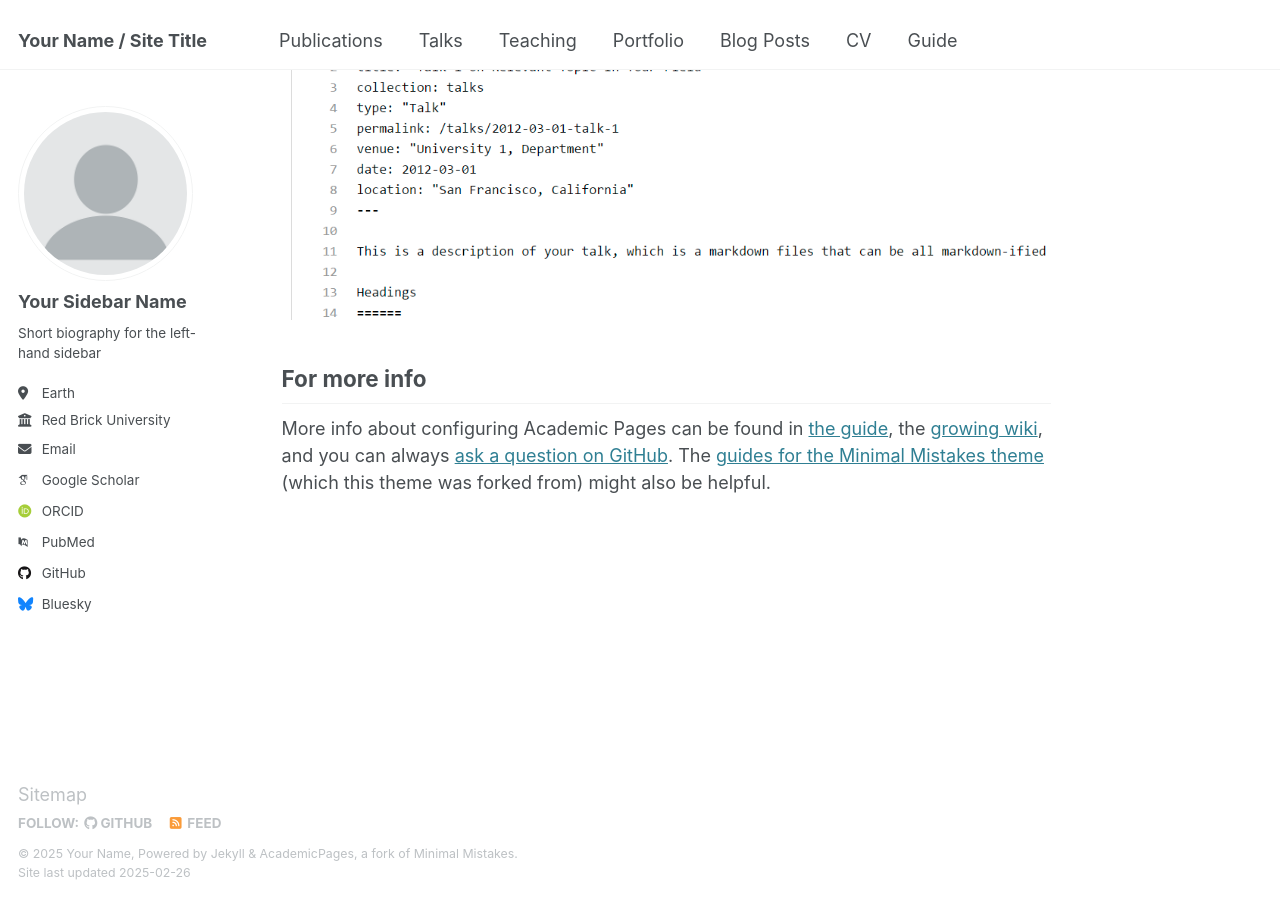
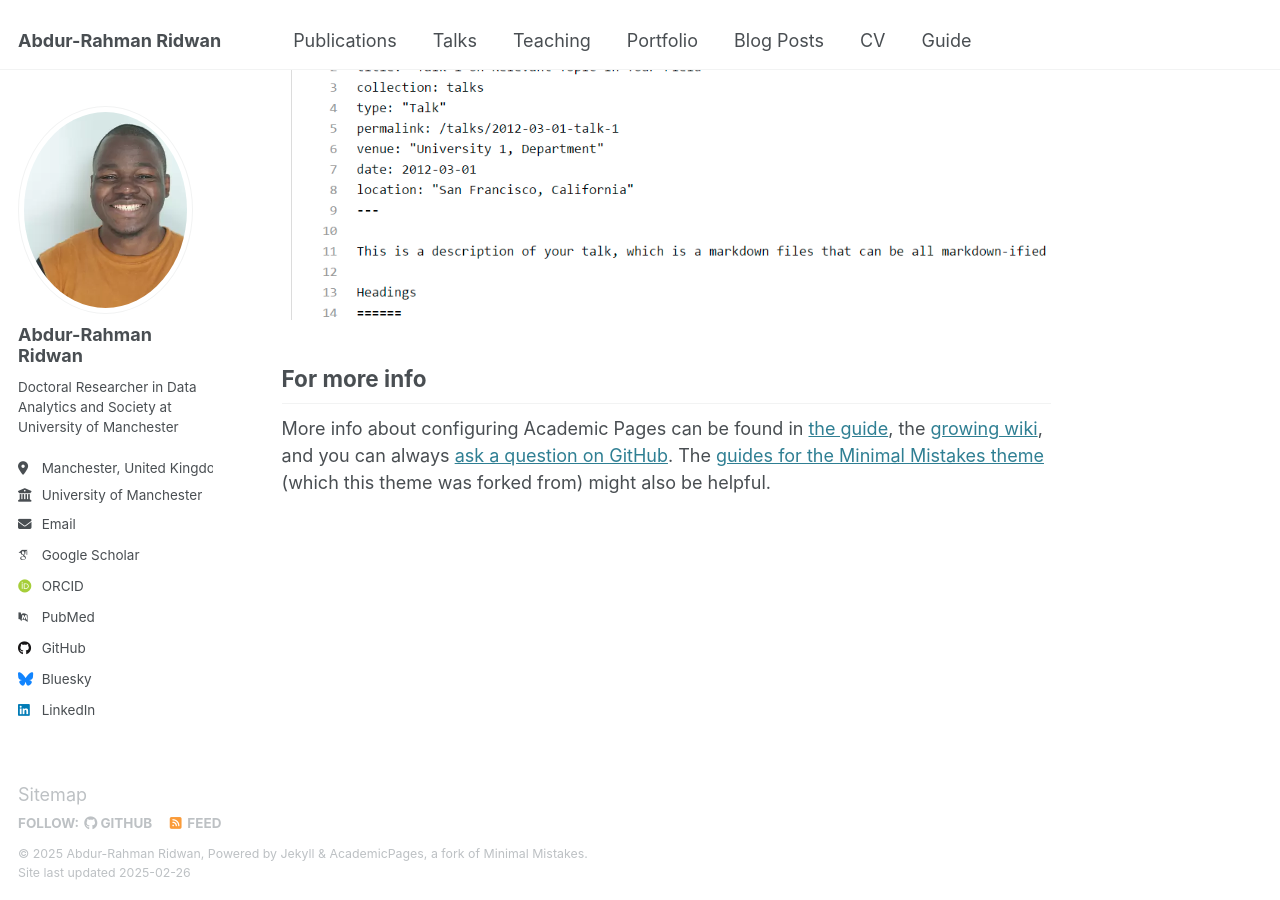
Before and after one commit to abdurrahmanlanrewaju/abdurrahmanlanrewaju.github.io, a Jekyll site: the page built from _pages/about.md, in a window 1280 px wide and 900 px high, scrolled down 2642 px. Built offline with Jekyll 4.4.1, drawn with Linux system fonts in a browser that asks for light colours; some web fonts are replaced.

Commit message:
Left-side bio update

```diff
--- a/_config.yml
+++ b/_config.yml
@@ -9,11 +9,11 @@
 # Basic Site Settings
 locale                   : "en-US"
 site_theme               : "default"
-title                    : "Your Name / Site Title"
+title                    : "Abdur-Rahman Ridwan"
 title_separator          : "-"
-name                     : &name "Your Name"
+name                     : &name "Abdur-Rahman Ridwan"
 description              : &description "personal description"
-url                      : https://academicpages.github.io # the base hostname & protocol for your site e.g. "https://[your GitHub username].github.io"
+url                      : https://abdurrahmanlanrewaju.github.io # the base hostname & protocol for your site e.g. "https://[your GitHub username].github.io"
 baseurl                  : "" # the subpath of your site, e.g. "/blog"
 repository               : "academicpages/academicpages.github.io"
 
@@ -22,20 +22,20 @@ repository               : "academicpages/academicpages.github.io"
 #               Additional customization can be done by editing /_includes/author-profile.html
 author:
   # Biographic information
-  avatar           : "profile.png"
-  name             : "Your Sidebar Name"
+  avatar           : "Abdur-Rahman-Ridwan.webp"
+  name             : "Abdur-Rahman Ridwan"
   pronouns         : # example: "she/her"
-  bio              : "Short biography for the left-hand sidebar"
-  location         : "Earth"
-  employer         : "Red Brick University"
+  bio              : "Doctoral Researcher in Data Analytics and Society at University of Manchester"
+  location         : "Manchester, United Kingdom"
+  employer         : "University of Manchester"
   uri              : # URL
-  email            : "none@example.org"
+  email            : "abdur-rahman.ridwan@manchester.ac.uk"
 
   # Academic websites
   arxiv            : # URL - Update with the correct link to your profile
-  googlescholar    : "https://scholar.google.com/citations?user=PS_CX0AAAAAJ"
+  googlescholar    : "https://scholar.google.com/citations?user=rX39LuAAAAAJ"
   impactstory      : # URL
-  orcid            : "http://orcid.org/yourorcidurl"
+  orcid            : "http://orcid.org/0000-0001-7864-5616"
   semantic         : # URL
   pubmed           : "https://www.ncbi.nlm.nih.gov/pubmed/?term=john+snow"
   researchgate     : # URL
@@ -45,7 +45,7 @@ author:
   bitbucket        : # Username - Update with your username on the site
   codepen          : # Username
   dribbble         : # Username
-  github           : "academicpages"
+  github           : "abdurrahmanlanrewaju"
   kaggle           : # Username
   stackoverflow    : # User number or user number and name (i.e., use "1" or "1/jeff-atwood")
 
@@ -59,7 +59,7 @@ author:
   keybase          : # Username
   instagram        : # Username
   lastfm           : # Username
-  linkedin         : # Username
+  linkedin         : "abdurrahmanridwan"
   mastodon         : # URL
   medium           : # URL
   pinterest        : # Username
```
Also changed, not shown: images/Abdur-Rahman-Ridwan.webp (added).
